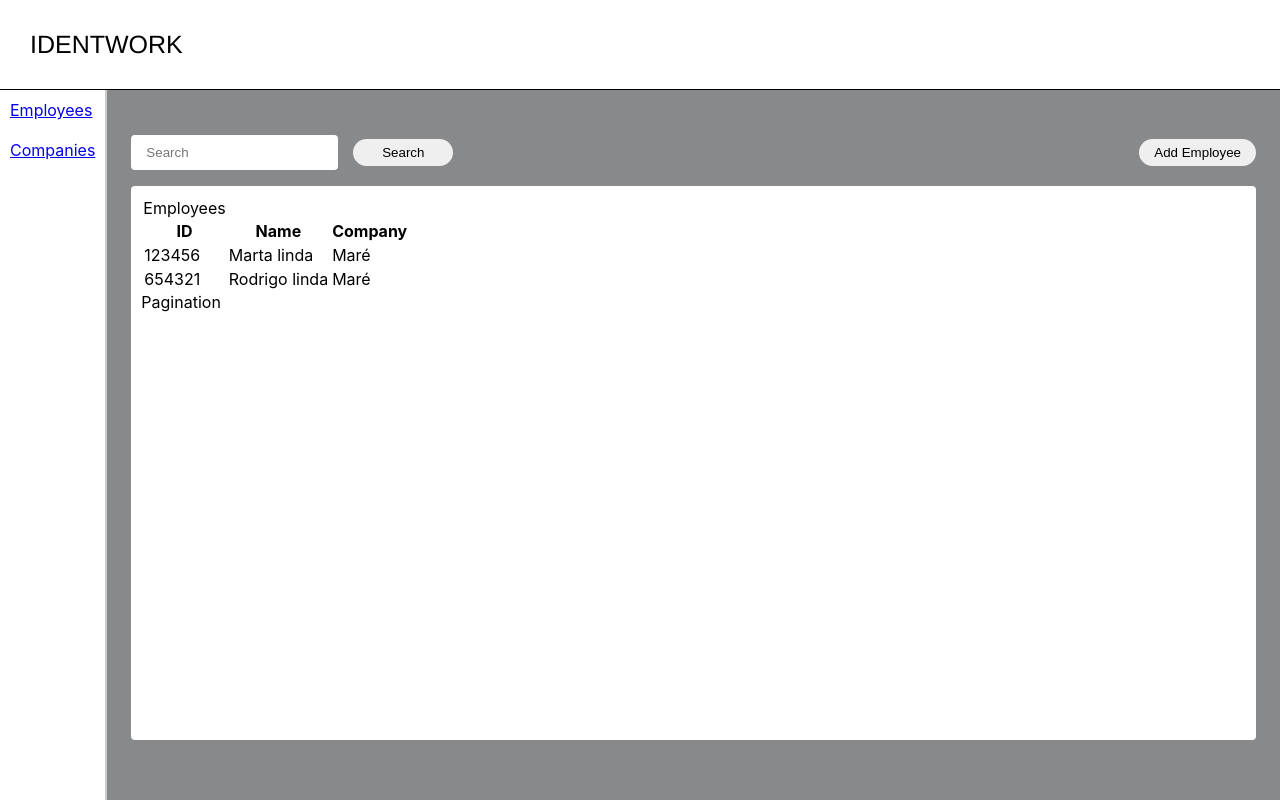
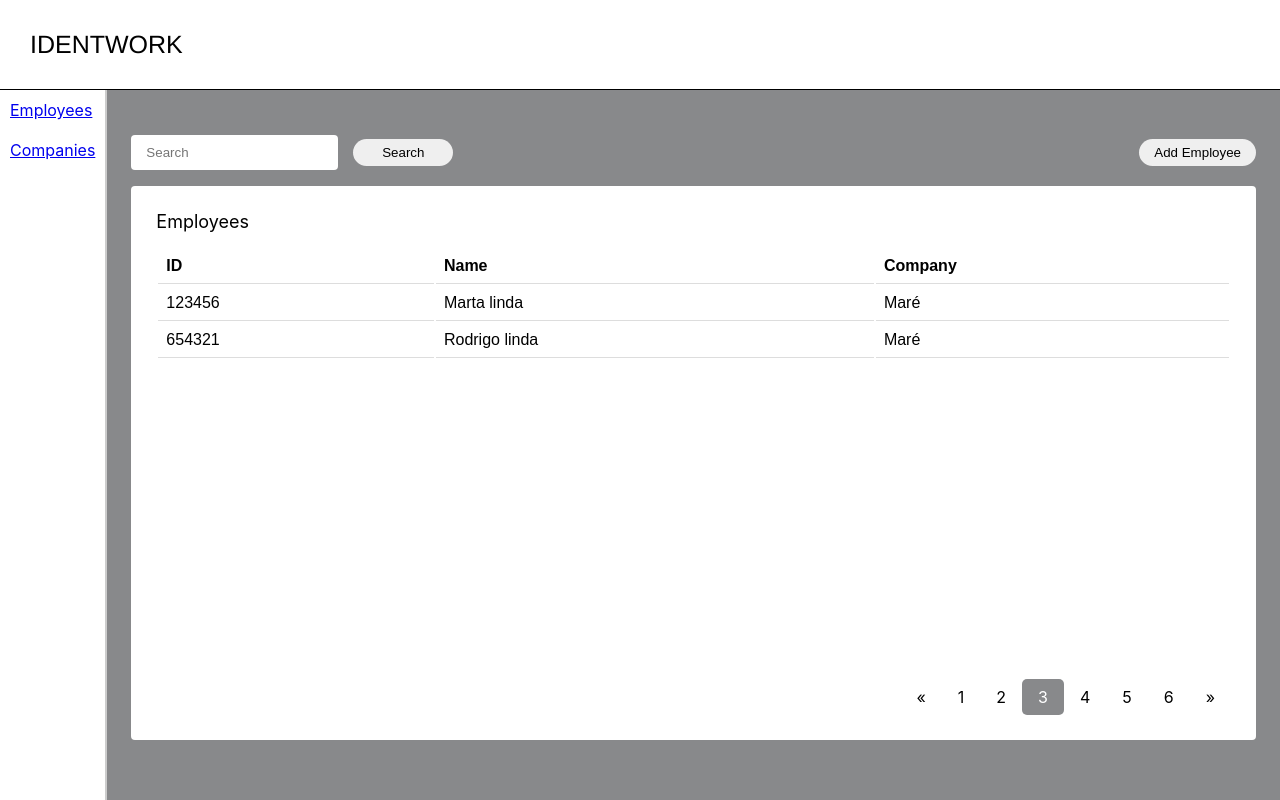
Before and after one commit to rodrigofmeneses/identwork-frontend, a React (Create React App) app: page /employees in a window 1280 px wide. Built offline with nearby package versions, Linux system fonts and the light colour scheme.

Commit message:
feat: :sparkles: Employee Page appearance

```diff
--- a/src/components/Table/Table.module.scss
+++ b/src/components/Table/Table.module.scss
@@ -1,4 +1,59 @@
 .mainContainer {
   display: flex;
+  width: 100%;
   flex-direction: column;
+  // background-color: green;
+  padding: 25px;
+
+  header {
+    // background-color: green;
+    font-size: large;
+    padding-bottom: 15px;
+  }
+
+  table {
+    // height: 100%;
+    font-family: Arial, Helvetica, sans-serif;
+
+    // background-color: red;
+
+    th,
+    td {
+      border-bottom: 1px solid #ddd;
+      text-align: left;
+      padding: 8px;
+      max-height: 80px;
+      overflow: visible;
+    }
+  }
+
+  footer {
+    display: flex;
+    height: 100%;
+    // background-color: blue;
+    align-items: flex-end;
+    justify-content: flex-end;
+
+    .pagination {
+      display: inline-block;
+      // background-color: black;
+      a {
+        color: black;
+        float: left;
+        padding: 8px 16px;
+        text-decoration: none;
+      }
+
+      a.active {
+        background-color: #88898b;
+        color: white;
+        border-radius: 5px;
+      }
+
+      a:hover:not(.active) {
+        background-color: #ddd;
+        border-radius: 5px;
+      }
+    }
+  }
 }
--- a/src/components/Table/index.tsx
+++ b/src/components/Table/index.tsx
@@ -5,6 +5,8 @@ interface Props {
 }
 
 export const Table = (props: Props) => {
+  const header = ['ID', 'Name', 'Company']
+
   const employees = [
     {
       id: 123456,
@@ -19,13 +21,12 @@ export const Table = (props: Props) => {
   ]
   return (
     <div className={style.mainContainer}>
-      <div>
+      <header>{props.title}</header>
       <table>
-          <thead>{props.title}</thead>
         <tr>
-            <th>ID</th>
-            <th>Name</th>
-            <th>Company</th>
+          {header.map(item => (
+            <th>{item}</th>
+          ))}
         </tr>
         {employees.map(employee => (
           <tr>
@@ -35,8 +36,20 @@ export const Table = (props: Props) => {
           </tr>
         ))}
       </table>
+      <footer>
+        <div className={style.pagination}>
+          <a href="#">&laquo;</a>
+          <a href="#">1</a>
+          <a href="#">2</a>
+          <a href="#" className={style.active}>
+            3
+          </a>
+          <a href="#">4</a>
+          <a href="#">5</a>
+          <a href="#">6</a>
+          <a href="#">&raquo;</a>
         </div>
-      <footer>Pagination</footer>
+      </footer>
     </div>
   )
 }
--- a/src/pages/styles/Employees.module.scss
+++ b/src/pages/styles/Employees.module.scss
@@ -32,7 +32,7 @@
     // width: 100%;
     height: 100%;
     flex-direction: row;
-    padding: 10px;
+    // padding: 10px;
     margin: 8px 24px 60px;
 
     border-radius: 4px;
```
Lines whose indentation alone changed are shown as unchanged.
